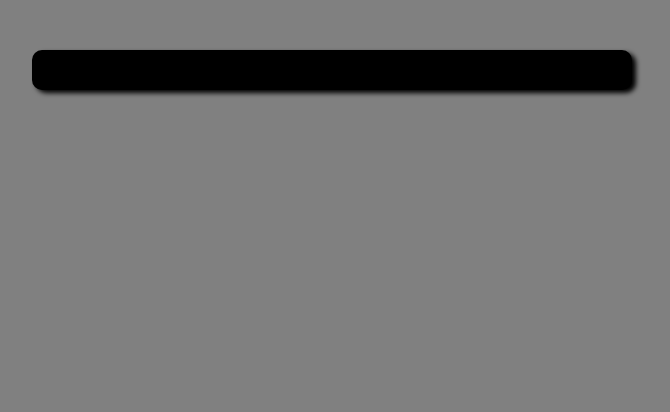
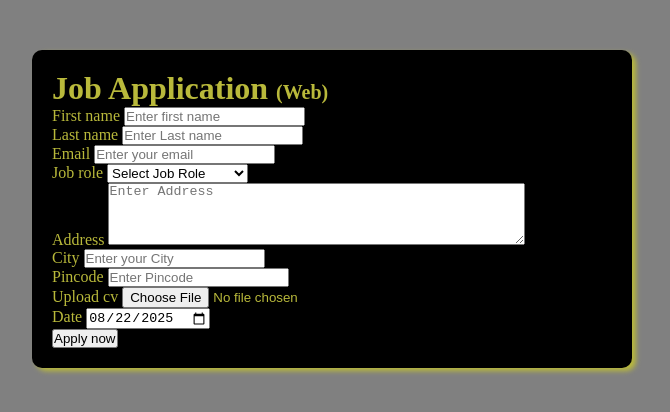
Before and after one commit to PratyushGupta77/Web_development, a plain HTML site: page project-2/index.html in a window 1280 px wide. Shown: the whole page, without its empty margins (308-978 px from the left). Drawn offline with Linux system fonts and the light colour scheme.

Commit message:
html_update

```diff
--- a/project-2/index.html
+++ b/project-2/index.html
@@ -1,14 +1,98 @@
 <!DOCTYPE html>
 <html lang="en">
-<head>
-    <meta charset="UTF-8">
-    <meta name="viewport" content="width=device-width, initial-scale=1.0">
+  <head>
+    <meta charset="UTF-8" />
+    <meta name="viewport" content="width=device-width, initial-scale=1.0" />
     <title>Job Application Form</title>
-    <link rel="stylesheet" href="style.css">
-</head>
-<body>
+    <link rel="stylesheet" href="style.css" />
+  </head>
+  <body>
     <div class="container">
-        <div class="apply_box"></div>
+      <div class="apply_box">
+        <h1>
+          Job Application
+          <span class="title_small">(Web)</span>
+        </h1>
+        <form action="">
+          <div class="form_container">
+            <div class="form_control">
+              <label for="First_name"> First name </label>
+              <input id="First_name" name="First_name" placeholder="Enter first name"
+            </div>
+
+            <div class="form_control">
+              <label for="Last_name"> Last name </label>
+              <input id="Last_name" name="Last_name" placeholder="Enter Last name"
+            </div>
+
+              <div class="form_control">
+                    <label for="email">
+                        Email
+                    </label>
+                    <input type="email" id="email" name="email" placeholder="Enter your email"
+                </div>
+
+
+                  <div class="form_control">
+                    <label for="Job_role">
+                        Job role
+                    </label>
+                   <select id="Job_role" name="Job_role">
+                    <option value="">Select Job Role</option>
+                    <option value="Frontend">Frontend developer</option>
+                    <option value="Backend">Backend developer</option>
+                    <option value="Fullstack">Full stack developer</option>
+                    <option value="ui_ux">Ux designer</option>
+                   </select>
+                </div>
+
+
+
+                  <div class="form_control">
+                    <label for="Address">
+                        Address
+                    </label>
+                    <textarea id="Address" name="Address" rows="4" cols="50" placeholder="Enter Address"></textarea>
+
+
+                </div>
+
+                  <div class="form_control">
+                    <label for="City">
+                        City
+                    </label>
+                    <input id="City" name="City" placeholder="Enter your City"
+                </div>
+
+
+                  <div class="form_control">
+                    <label for="Pincode">
+                        Pincode
+                    </label>
+                    <input type="number" id="Pincode" name="Pincode" placeholder="Enter Pincode"
+                </div>
+
+                  <div class="form_control">
+                    <label for="Upload_cv">
+                        Upload cv
+                    </label>
+                    <input type="file" id="Upload_cv" name="Upload_cv" placeholder="Upload your cv"
+                </div>
+
+                  <div class="form_control">
+                    <label for="Date">
+                        Date
+                    </label>
+                    <input value="2025-08-22" type="date" id="Date" name="Date" placeholder="Enter Date"
+                </div>
+          </div>
+          <div class="button_conatiner">
+            <button type="submit">Apply now</button>
+          </div>
+
+
+        </form>
+      </div>
     </div>
-</body>
+  </body>
 </html>
--- a/project-2/style.css
+++ b/project-2/style.css
@@ -21,4 +21,9 @@ body{
     margin-top: 50px;
     box-shadow: 4px 3px 5px ;
     border-radius: 10px;
+    color: rgb(185, 185, 59);
 }
+
+.title_small{
+    font-size: 20px;
+}
```
